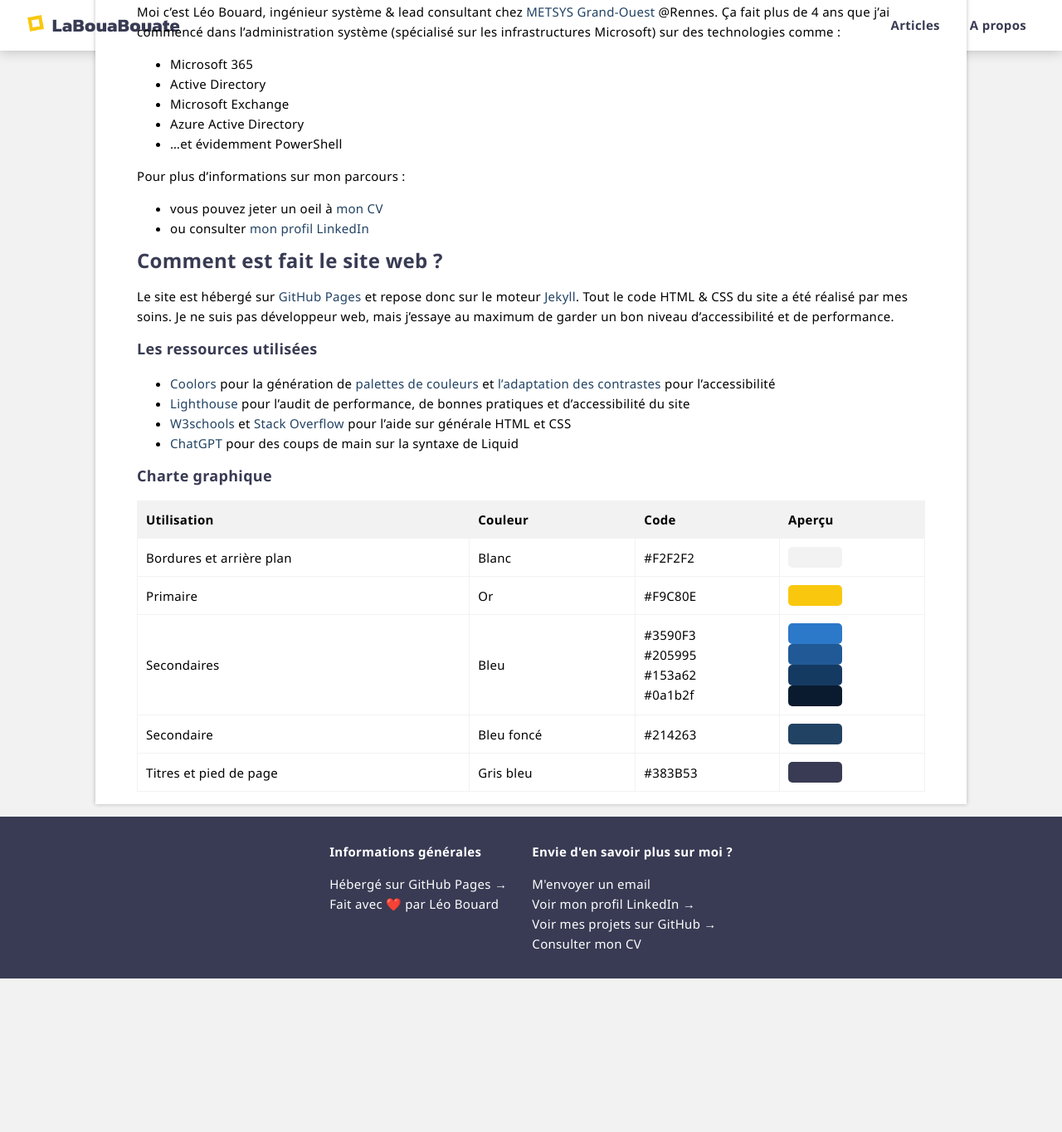
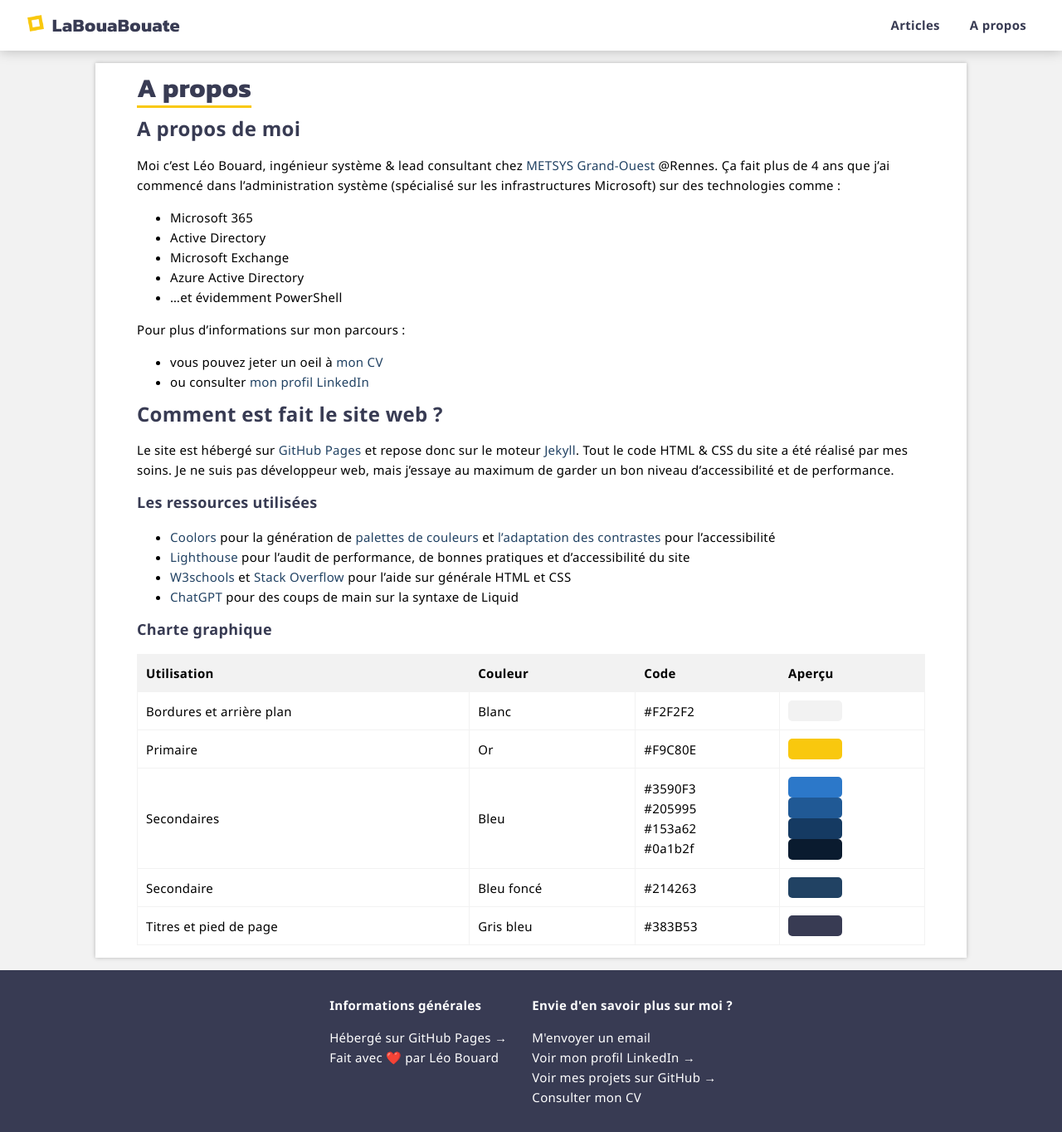
Before and after one commit to leobouard/leobouard.github.io, a Jekyll site: the page built from about.md, in a window 1280 px wide. Shown: the whole page at 83% size. Built offline with Jekyll 4.4.1, drawn with Linux system fonts in a browser that asks for light colours; some web fonts are replaced; our own code applies the rules of GitHub Pages for plain Markdown files; before the commit the page ends 1179 px from its top, so only the background shows below that.

Commit message:
Update default.html

```diff
--- a/_layouts/default.html
+++ b/_layouts/default.html
@@ -39,7 +39,7 @@
     </div>
     {% endif %}
 
-    <section {% unless page.icon %} style="margin-top: -185px;" {% endunless %}>
+    <section>
       {{ content }}
     </section>
 
```
